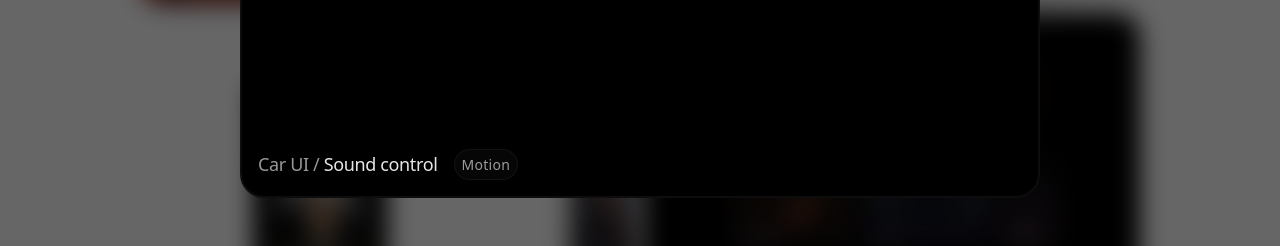
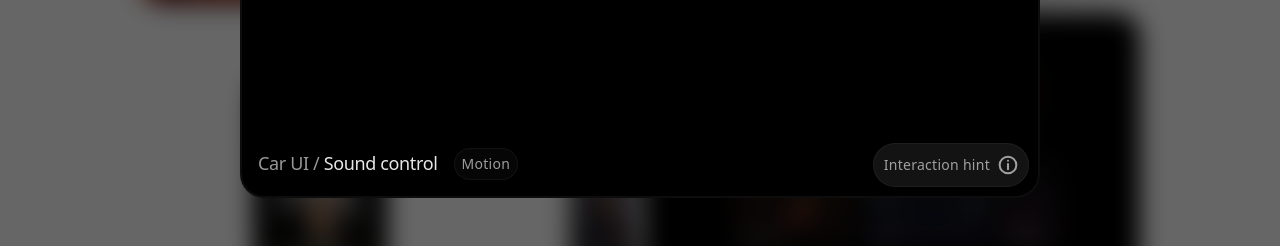
Before and after one commit to kiranpate1/jungle-gym, a Next.js app: page /car-sound in a window 1280 px wide. Shown: the part 527-773 px from the top of the page. Built offline with nearby package versions, Linux system fonts and the light colour scheme; a web font is replaced by a local one.

Commit message:
added interaction hints

```diff
--- a/app/components/ModalShell.tsx
+++ b/app/components/ModalShell.tsx
@@ -43,6 +43,15 @@ export default function ModalShell({
 
   const [isFullscreen, setIsFullscreen] = useState(false);
   const [alignControlsRight, setAlignControlsRight] = useState(false);
+  const hintHoverRef = useRef<HTMLDivElement | null>(null);
+  const hintBoxRef = useRef<HTMLDivElement | null>(null);
+  const [isHintHovered, setIsHintHovered] = useState(false);
+  const [hintDimensions, setHintDimensions] = useState<{
+    collapsedWidth: number;
+    collapsedHeight: number;
+    expandedWidth: number;
+    expandedHeight: number;
+  } | null>(null);
   const WINDOW_TRANSITION_MS = 350;
 
   const toggleScreenSize = () => {
@@ -82,6 +91,34 @@ export default function ModalShell({
     };
   }, [isFullscreen]);
 
+  useEffect(() => {
+    const hoverEl = hintHoverRef.current;
+    const boxEl = hintBoxRef.current;
+
+    if (!hoverEl || !boxEl) {
+      return;
+    }
+
+    const collapsedWidth = hoverEl.offsetWidth;
+    const collapsedHeight = hoverEl.offsetHeight;
+
+    const measureExpandedDimensions = () => {
+      setHintDimensions({
+        collapsedWidth,
+        collapsedHeight,
+        expandedWidth: Math.ceil(boxEl.scrollWidth),
+        expandedHeight: Math.ceil(boxEl.scrollHeight),
+      });
+    };
+
+    measureExpandedDimensions();
+    window.addEventListener("resize", measureExpandedDimensions);
+
+    return () => {
+      window.removeEventListener("resize", measureExpandedDimensions);
+    };
+  }, []);
+
   return (
     <div
       onClick={(e) => {
@@ -114,7 +151,8 @@ export default function ModalShell({
           >
             {children}
           </div>
-          <div className="w-full flex items-center gap-4 p-4">
+          <div className="w-full flex items-center justify-between gap-4 p-4">
+            <div className="flex items-center gap-4">
               <h3 className="whitespace-nowrap">
                 {activeItem?.series && (
                   <span className="text-white/60">{activeItem.series} / </span>
@@ -131,6 +169,60 @@ export default function ModalShell({
                   </div>
                 ))}
               </div>
+            </div>
+            {activeItem?.hint && (
+              <div className="relative z-100 h-8 w-39 flex items-end justify-end">
+                <div
+                  className="absolute h-11 w-39 flex items-end justify-end translate-1.75 bg-[rgba(255,255,255,0.075)] hover:bg-[rgba(0,0,0,0.5)] backdrop-blur-md rounded-[22px] border border-[rgba(255,255,255,0.05)] hover:border-[rgba(255,255,255,0.1)] transition-all duration-300 ease-in-out cursor-help overflow-hidden"
+                  ref={hintHoverRef}
+                  onMouseEnter={() => setIsHintHovered(true)}
+                  onMouseLeave={() => setIsHintHovered(false)}
+                  style={
+                    hintDimensions
+                      ? {
+                          width: `${isHintHovered ? hintDimensions.expandedWidth : hintDimensions.collapsedWidth}px`,
+                          height: `${isHintHovered ? hintDimensions.expandedHeight : hintDimensions.collapsedHeight}px`,
+                        }
+                      : undefined
+                  }
+                >
+                  <div
+                    className="min-w-[250px] flex flex-col gap-0"
+                    ref={hintBoxRef}
+                  >
+                    <div className="w-full p-4">
+                      <p className="text-pretty">{activeItem.hint}</p>
+                    </div>
+                    <div className="flex h-10.5 items-center justify-end pr-2.5 gap-2 text-white/60">
+                      <small>Interaction hint</small>
+                      <svg
+                        width="20"
+                        viewBox="0 0 24 24"
+                        fill="none"
+                        xmlns="http://www.w3.org/2000/svg"
+                      >
+                        <path
+                          d="M12 22C17.523 22 22 17.523 22 12C22 6.477 17.523 2 12 2C6.477 2 2 6.477 2 12C2 17.523 6.477 22 12 22Z"
+                          stroke="currentColor"
+                          strokeWidth="2"
+                          strokeLinecap="round"
+                          strokeLinejoin="round"
+                          vectorEffect="non-scaling-stroke"
+                        />
+                        <path
+                          d="M11.999 7H12.009M11.999 17V10.75"
+                          stroke="currentColor"
+                          strokeWidth="2"
+                          strokeLinecap="round"
+                          strokeLinejoin="round"
+                          vectorEffect="non-scaling-stroke"
+                        />
+                      </svg>
+                    </div>
+                  </div>
+                </div>
+              </div>
+            )}
           </div>
         </div>
         <div
--- a/app/items.ts
+++ b/app/items.ts
@@ -10,6 +10,7 @@ export const items = [
     preview: "/previews/dynamic-select.png",
     path: "/dynamic-select",
     color: "transparent",
+    hint: "Click on top bar of modal, select tags and click bar to close",
   },
   {
     series: "",
@@ -21,6 +22,7 @@ export const items = [
     path: "/dynamic-contents",
     isNew: true,
     color: "#fff",
+    hint: "Scroll in body, view contents update in real time",
   },
   // {
   //   series: "",
@@ -42,6 +44,7 @@ export const items = [
     preview: "/previews/3d-carousel.png",
     path: "/3d-carousel",
     color: "#fff",
+    hint: "Scroll in body to move carousel in 3d space",
   },
   // {
   //   series: "",
@@ -73,6 +76,7 @@ export const items = [
     preview: "/previews/multiselect.png",
     path: "/multiselect",
     color: "#070A0E",
+    hint: "Open modal and select multiple tags, click top bar to close",
   },
   {
     series: "Tags",
@@ -83,6 +87,7 @@ export const items = [
     year: "2025",
     path: "/singleselect",
     color: "#070A0E",
+    hint: "Open/close modal to view magnetic blur effect",
   },
   {
     series: "Car UI",
@@ -93,6 +98,7 @@ export const items = [
     year: "2024",
     path: "/car-temperature",
     color: "#000",
+    hint: "Drag sliders to adjust temperature and fan intensity",
   },
   {
     series: "Car UI",
@@ -103,6 +109,7 @@ export const items = [
     year: "2024",
     path: "/car-sound",
     color: "#000",
+    hint: "Pause, play and switch tracks using the controls",
   },
   {
     series: "Skeumorphic",
@@ -113,6 +120,7 @@ export const items = [
     year: "2024",
     path: "/button-toggle",
     color: "#fff",
+    hint: "Toggle the button to see the depth effect",
   },
   {
     series: "Skeumorphic",
@@ -123,6 +131,7 @@ export const items = [
     year: "2024",
     path: "/flashlight",
     color: "#000",
+    hint: "Use the flashlight to illuminate skeumorphic elements in the scene",
   },
   {
     series: "",
@@ -133,6 +142,7 @@ export const items = [
     year: "2024",
     path: "/signature",
     color: "transparent",
+    hint: "Type in the input to see your signature animate in real time",
   },
   {
     series: "",
@@ -143,6 +153,7 @@ export const items = [
     year: "2025",
     path: "/album-surfer",
     color: "#fff",
+    hint: "Hover on lefthand side albums to navigate the artist's discography",
   },
   // {
   //   series: "Music player",
@@ -171,6 +182,7 @@ export const items = [
     year: "2024",
     path: "/album-selector",
     color: "#0A0C16",
+    hint: "Use slider at bottom to navigate through artist's albums",
   },
   // {
   //   series: "Music player",
@@ -190,6 +202,7 @@ export const items = [
     year: "2024",
     path: "/stack-grid",
     color: "#444444",
+    hint: "Use view toggle at bottom to switch between stacked and grid views",
   },
   {
     series: "",
@@ -200,6 +213,7 @@ export const items = [
     year: "2024",
     path: "/modal-open",
     color: "#161616",
+    hint: "Click on top left button to open modal & view blur effect",
   },
   {
     series: "",
@@ -210,6 +224,7 @@ export const items = [
     year: "2023",
     path: "/pill-loader",
     color: "#000",
+    hint: "Hover on cards to view pills load in effect",
   },
   {
     series: "",
@@ -220,6 +235,7 @@ export const items = [
     year: "2024",
     path: "/cards-hover",
     color: "#fff",
+    hint: "Hover on cards to view liquid background effect",
   },
   {
     series: "Superpower.com",
@@ -301,13 +317,13 @@ export const items = [
   {
     series: "",
     name: "Light/Dark Scroll",
-    type: "Video",
-    categories: ["Visual Design", "Motion"],
+    type: "Interaction",
+    categories: ["Visual Design", "Web"],
     preview: "/previews/light-dark-scroll.png",
-    video: "/videos/light-dark-scroll.mp4",
     year: "2023",
     path: "/light-dark-scroll",
     color: "#fff",
+    hint: "Scroll through body to see light and dark versions of the design",
   },
   {
     series: "",
```
Also changed, not shown: app/stack-grid/style.css (+4 -4 lines). Lines whose indentation alone changed are shown as unchanged.
